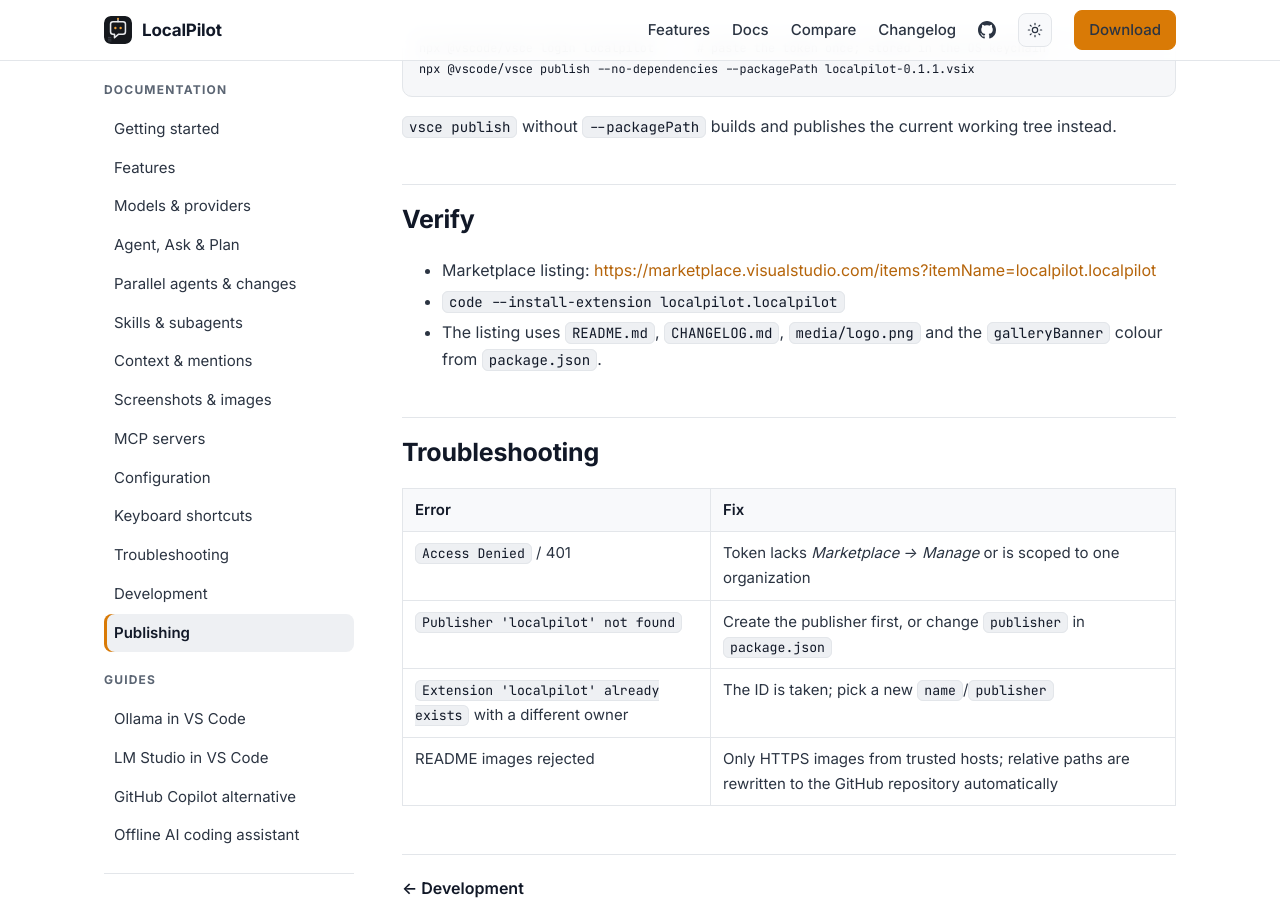
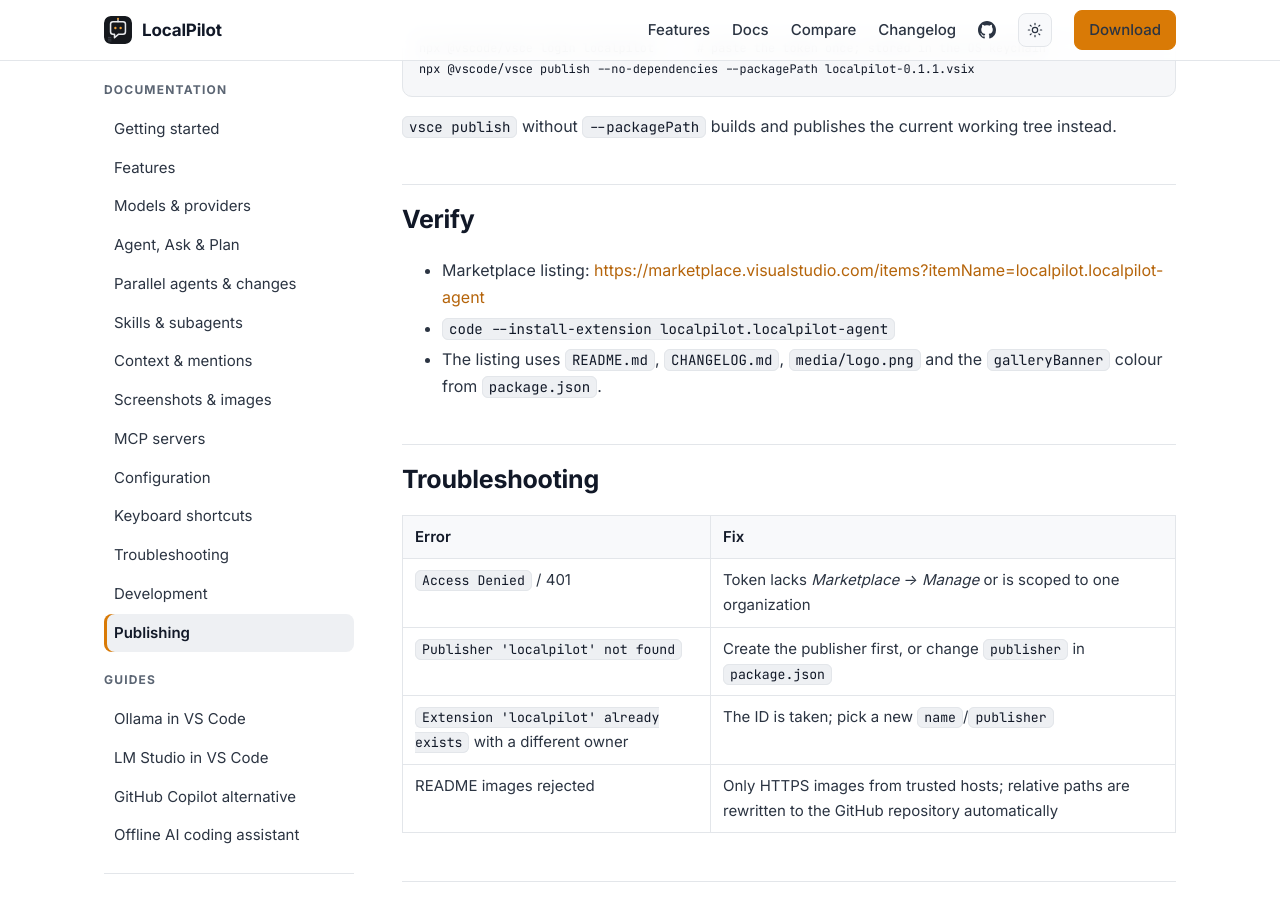
Before and after one commit to isathish/localpilot, a Jekyll site: the page built from docs/docs/publishing.md, in a window 1280 px wide and 900 px high, scrolled down 1109 px. Built offline with Jekyll 4.4.1, drawn with Linux system fonts in a browser that asks for light colours.

Commit message:
marketplace: extension id localpilot.localpilot-agent, display name 'LocalPilot Agent' (unique on Marketplace); publish steps non-fatal

```diff
--- a/docs/docs/publishing.md
+++ b/docs/docs/publishing.md
@@ -38,8 +38,8 @@
 
 ## Verify
 
-- Marketplace listing: <https://marketplace.visualstudio.com/items?itemName=localpilot.localpilot>
-- `code --install-extension localpilot.localpilot`
+- Marketplace listing: <https://marketplace.visualstudio.com/items?itemName=localpilot.localpilot-agent>
+- `code --install-extension localpilot.localpilot-agent`
 - The listing uses `README.md`, `CHANGELOG.md`, `media/logo.png` and the `galleryBanner` colour from `package.json`.
 
 ## Troubleshooting
--- a/package.json
+++ b/package.json
@@ -1,6 +1,6 @@
 {
-  "name": "localpilot",
-  "displayName": "LocalPilot",
+  "name": "localpilot-agent",
+  "displayName": "LocalPilot Agent",
   "description": "Local-first AI coding agent for VS Code (Ollama, LM Studio, llama.cpp, vLLM, any OpenAI-compatible API) with multi-session chat, agentic tools, skills, subagents and parallel execution",
   "version": "0.1.1",
   "engines": {
--- a/src/ui/chatController.ts
+++ b/src/ui/chatController.ts
@@ -291,7 +291,7 @@
         return;
       }
       case 'openSettings':
-        await vscode.commands.executeCommand('workbench.action.openSettings', '@ext:localpilot.localpilot');
+        await vscode.commands.executeCommand('workbench.action.openSettings', '@ext:localpilot.localpilot-agent');
         return;
       case 'openExternal':
         if (/^https?:\/\//i.test(msg.url)) {
```
Also changed, not shown: docs/docs/troubleshooting.md (+1 -1 lines), src/test/extension.test.ts (+2 -2 lines), .github/workflows/publish.yml, .github/workflows/release.yml, 1 other file.
